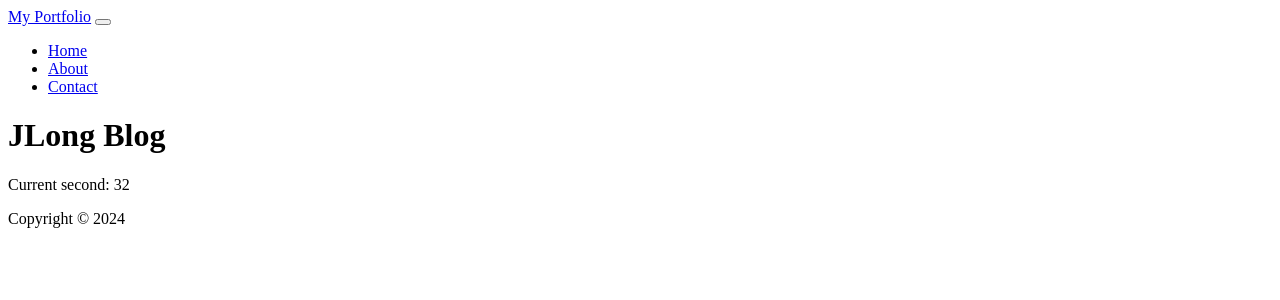
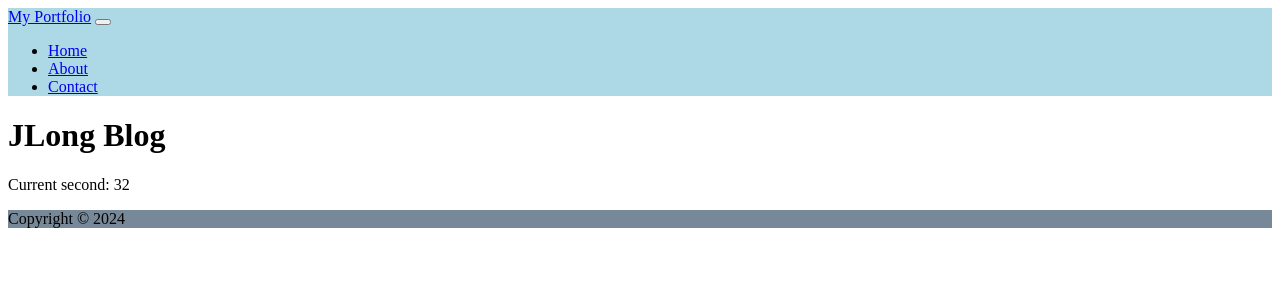
Before and after one commit to TacoWarrior24/Blog, a Node server app: page / in a window 1280 px wide. Shown: the top 300 px of the page. Run offline with Node 20, Linux system fonts and the light colour scheme.

Commit message:
Added Styling

```diff
--- a/index.js
+++ b/index.js
@@ -1,6 +1,8 @@
 import express from "express";
 const app = express();
 const port = 3000;
+
+app.use(express.static("public"));
 
 app.get("/", (req, res) => {
   const data = {
--- a/public/styles/main.css
+++ b/public/styles/main.css
@@ -0,0 +1,7 @@
+header {
+    background-color: lightblue;
+}
+
+footer {
+    background-color: lightslategray;
+}
--- a/views/partials/header.ejs
+++ b/views/partials/header.ejs
@@ -11,15 +11,13 @@
 <header>
     <nav class="navbar navbar-expand-custom navbar-mainbg">
         <a class="navbar-brand navbar-logo" href="#">My Portfolio</a>
-      <button class="navbar-toggler" type="button" aria-controls="navbarSupportedContent" aria-expanded="false"
-        aria-label="Toggle navigation">
+        <button class="navbar-toggler" type="button" aria-controls="navbarSupportedContent" aria-expanded="false" aria-label="Toggle navigation">
         <i class="fas fa-bars text-white"></i>
         </button>
         <div class="collapse navbar-collapse" id="navbarSupportedContent">
             <ul class="navbar-nav ml-auto">
                 <div class="hori-selector">
                     <div class="left"></div>
-
                 </div>
 
                 <li class="nav-item">
```
Lines whose indentation alone changed are shown as unchanged.
